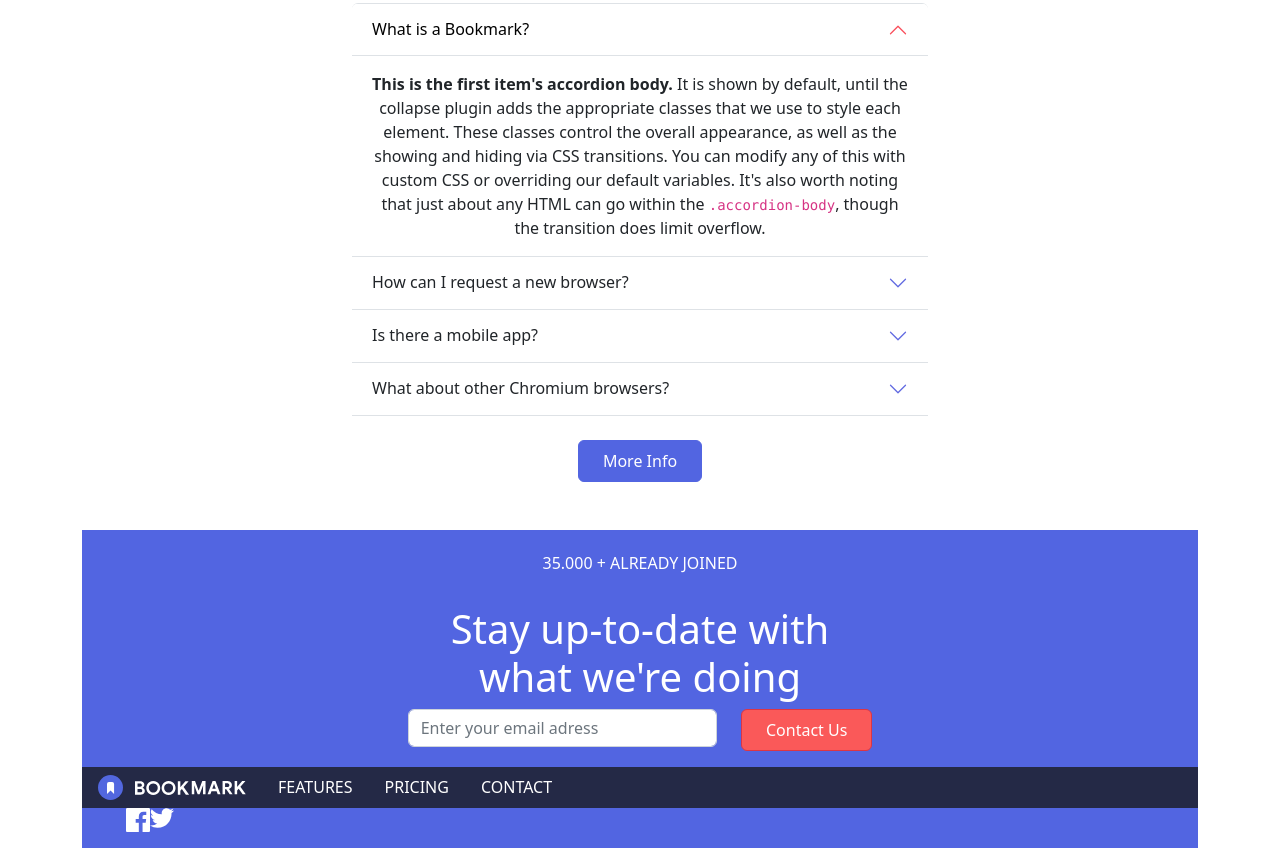
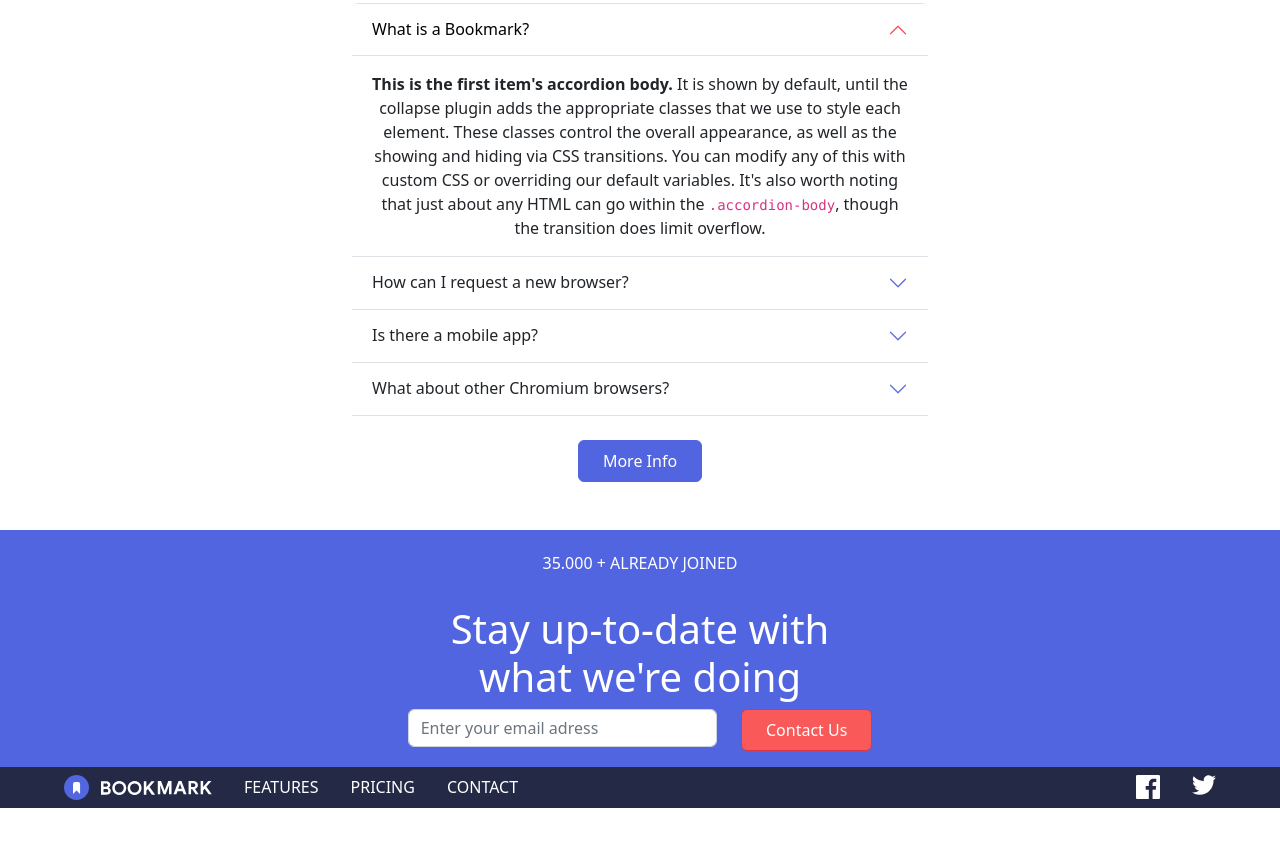
Before and after one commit to mireiaolive/Sprint2-Maquetacio2, a website: page index.html in a window 1280 px wide. Shown: the part 2270-3118 px from the top of the page. After the commit the page ends 3078 px from the top, so only its background shows below. Drawn offline with nearby package versions, Linux system fonts and the light colour scheme.

Commit message:
first commit

```diff
--- a/index.html
+++ b/index.html
@@ -515,15 +515,14 @@
                     </div>
                 </div>
             </div>
+        </div>
         <footer>
-                <div class="container lightblue">
+            <div class="container-fluid lightblue">
                 <div
                     class="container text-center justify-content-center"
                     style="width: 500px"
                 >
-                        <h6 class="py-4 text-uppercase">
-                            35.000 + already joined
-                        </h6>
+                    <h6 class="py-4 text-uppercase">35.000 + already joined</h6>
                     <h1>Stay up-to-date with what we're doing</h1>
                     <form
                         class="row justify-content-center needs-validation"
@@ -554,13 +553,13 @@
                     </form>
                 </div>
                 <div class="row">
-                        <ul class="nav blue">
+                    <ul class="nav d-flex justify-content-around blue px-5">
                         <li class="nav-item">
                             <a class="nav-link" aria-current="page" href="#"
-                                    ><img
-                                        src="./assets/logo-bookmark_white.svg"
+                                ><img src="./assets/logo-bookmark_white.svg"
                             /></a>
                         </li>
+                        <div class="col d-flex">
                             <li class="nav-item">
                                 <a class="nav-link text-uppercase" href="#"
                                     >features</a
@@ -576,9 +575,9 @@
                                     >contact</a
                                 >
                             </li>
-                        </ul>
-                        <div class="">
-                            <ul>
+                        </div>
+
+                        <div class="row d-flex flex-row">
                             <li class="nav-item d-flex">
                                 <a class="nav-link" href="#"
                                     ><img src="./assets/icon-facebook.svg"
@@ -587,12 +586,11 @@
                                     ><img src="./assets/icon-twitter.svg"
                                 /></a>
                             </li>
+                        </div>
                     </ul>
                 </div>
             </div>
-                </div>
         </footer>
-        </div>
         <script>
             (function () {
                 "use strict";
```
Lines whose indentation alone changed are shown as unchanged.
